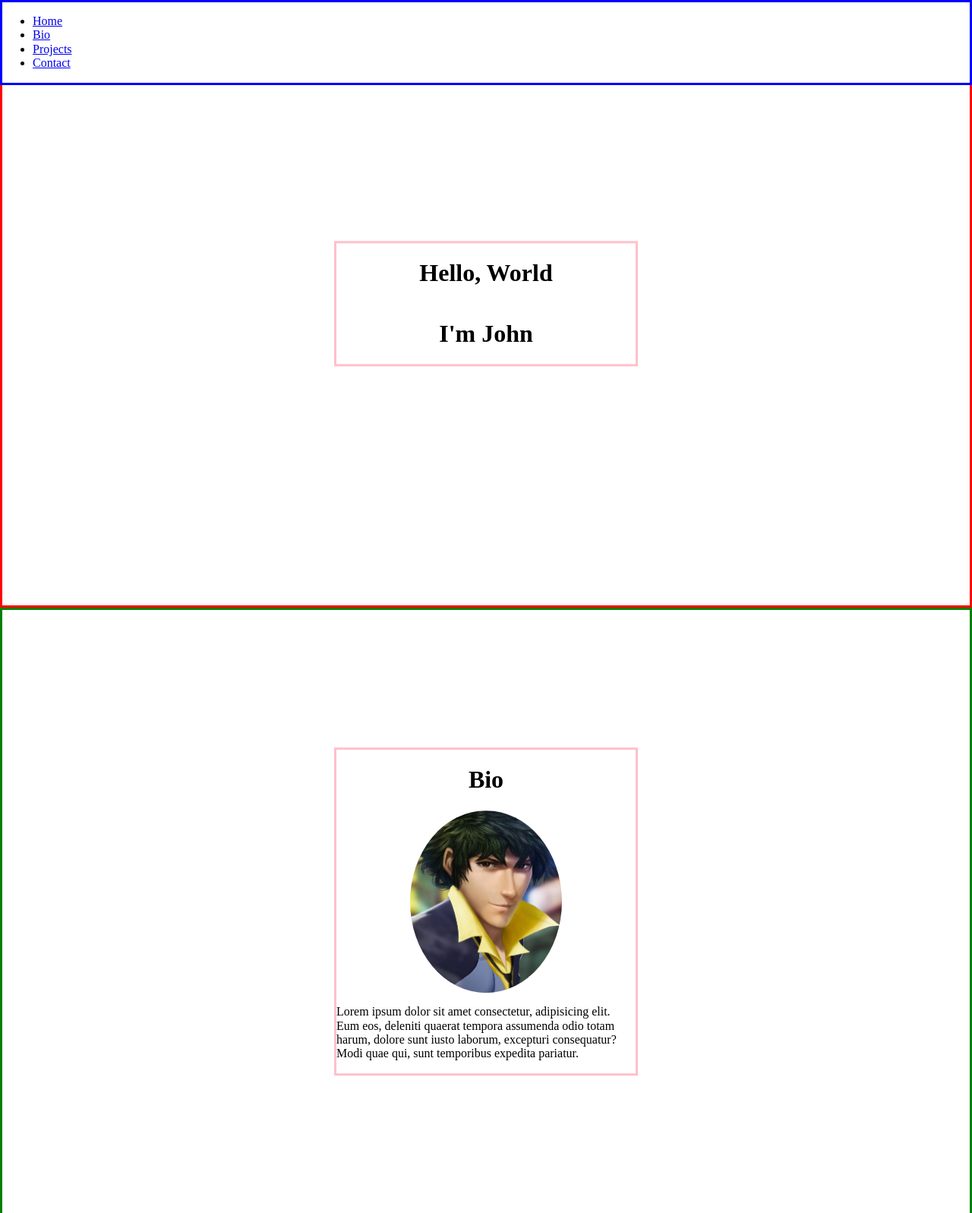
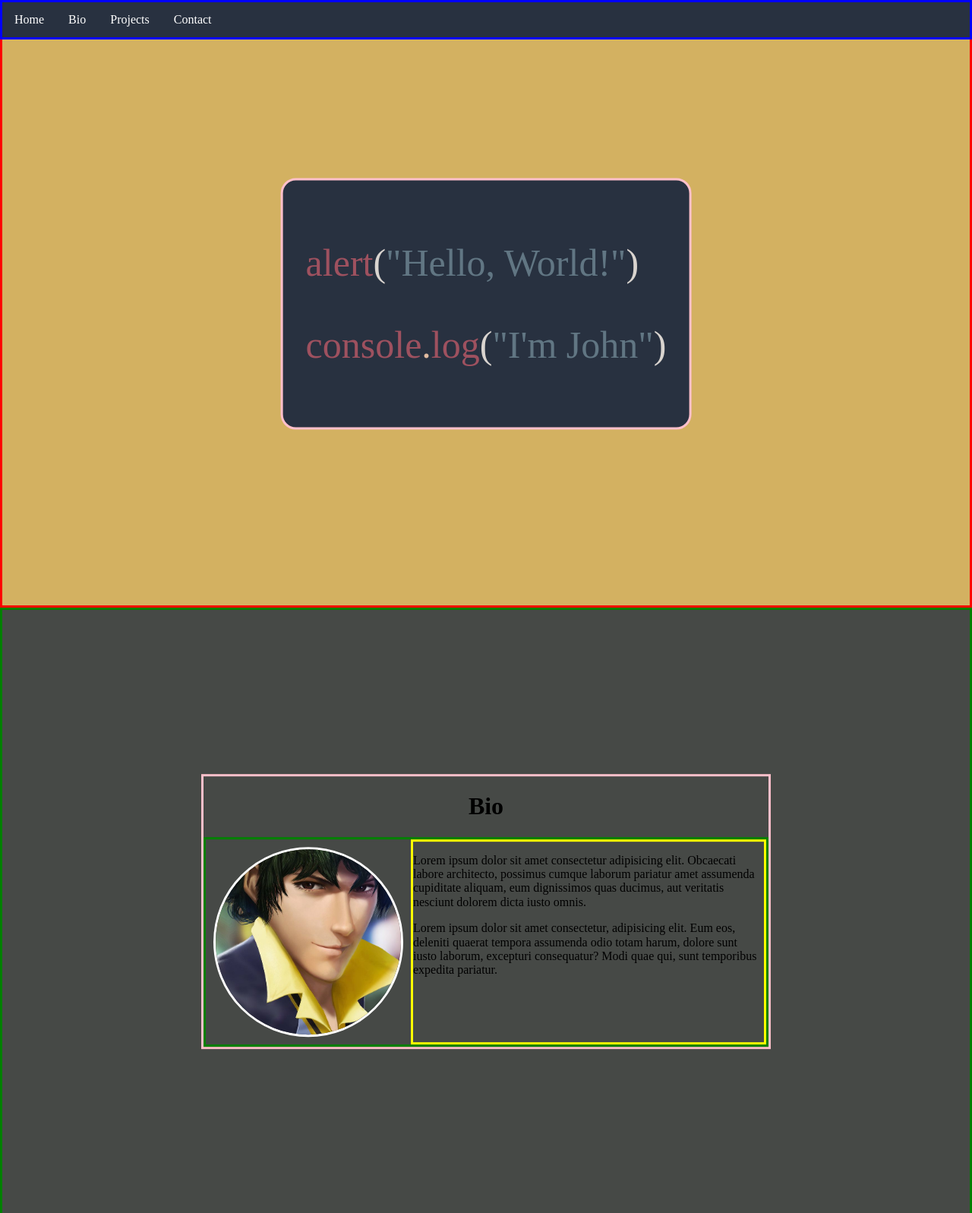
Before and after one commit to johnbdot/personal-portfolio, a plain HTML site: page index.html in a window 1280 px wide. Shown: the top 1597 px of the page at 76% size. Drawn offline with Linux system fonts and the light colour scheme.

Commit message:
style and index

```diff
--- a/css/style.css
+++ b/css/style.css
@@ -7,9 +7,37 @@ body {
     box-sizing: border-box;
 }
 
-h1 {
+i {
+    padding: 20px;
+    font-size: 50px;
+}
+
+/* start navbar */
+ul {
+    list-style-type: none;
+    margin: 0;
+    padding: 0;
+    overflow: hidden;
+    background-color: #283140;
+}
+
+li {
+    float: left;
+}
+
+li a {
+    display: block;
+    color: white;
     text-align: center;
+    padding: 14px 16px;
+    text-decoration: none;
 }
+
+li a:hover {
+    color: #000000;
+    background-color: #989CA6;
+}
+/* end navbar */
 
 /* start form */
 input[type=text], select, textarea {
@@ -47,6 +75,7 @@ input[type=submit]:hover {
 #welcome-section {
     height: 100vh;
     position: relative;
+    background-color: #D3B161;
     border: 3px solid red;
 }
 
@@ -54,18 +83,21 @@ input[type=submit]:hover {
     height: 100vh;
     width: 100%;
     position: relative;
+    background-color: #464946;
     border: 3px solid green;
 }
 
 #projects {
     height: 100vh;
     position: relative;
+    background-color: #B39B77;
     border: 3px solid purple;
 }
 
 #contact {
     height: 100vh;
     position: relative;
+    background-color: #E1DFD3;
     border: 3px solid yellow;
 }
 
@@ -74,24 +106,62 @@ input[type=submit]:hover {
     margin-right: auto;
 }
 
-.center-div {
-    display: flex;
-    flex-direction: column;
-    width: 400px;
+.container-welcome {
+    font-size: 50px;
+    width: auto;
     height: auto;
     position: absolute;
+    left: 50%;
+    top: 50%;
+    transform: translate(-50%, -50%);
+    padding: 30px;
+    background-color: #283140;
+    border: 3px solid pink;
+    border-radius: 20px;
+}
+
+.container-bio {
+    text-align: center;
+    position: absolute;
+    width: 750px;
     left: 50%;
     top: 50%;
     transform: translate(-50%, -50%);
     border: 3px solid pink;
 }
 
+.container-bio-flex {
+    display: flex;
+    flex-direction: row;
+    text-align: center;
+    border: 3px solid green;
+}
+
 .portrait {
-    width: 200px;
-    border-radius: 50%;
+    flex-shrink: 1;
+    border-radius: 100%;
+    height: 250px;
+    width: 250px;
+    overflow: hidden;
+    display: flex;
+    justify-content: center;
+    align-items: center;
+    margin: 10px;
+    border: 3px solid white;
+}
+
+.portrait-size {
+    width: 300px;
+}
+
+.bio-para {
+    flex: 1;
+    text-align: left;
+    border: 3px solid yellow;
 }
 
 .center-projects {
+    text-align: center;
     display: flex;
     flex-direction: column;
     width: 400px;
@@ -122,7 +192,9 @@ input[type=submit]:hover {
     border: 3px solid black;
 }
 
-.center-form {
+.center-contact {
+    width: 500px;
+    text-align: center;
     position: absolute;
     left: 50%;
     top: 50%;
@@ -133,3 +205,23 @@ input[type=submit]:hover {
 .form {
     border: 3px solid black;
 }
+
+.red {
+    color: #9E515F;
+}
+
+.yellow {
+    color: #E1BBA0;
+}
+
+.grey {
+    color: #D9D4CF;
+}
+
+.blue {
+    color: #617683;
+}
+
+.purple {
+    color: #4D1E3B;
+}
--- a/index.html
+++ b/index.html
@@ -7,6 +7,7 @@
     <link rel="stylesheet" href="css/normalize.css">
     <link rel="stylesheet" href="css/style.css">
     <title>FCC: Personal Portfolio</title>
+    <script src="https://kit.fontawesome.com/b7e8359457.js" crossorigin="anonymous"></script>
 </head>
 <body>
     <div id="container">
@@ -19,16 +20,21 @@
             </ul>
         </nav>
         <section id="welcome-section">
-            <div class="center-div">
-                <h1>Hello, World</h1>
-                <h1>I'm John</h1>
+            <div class="container-welcome">
+                <p><span class="red">alert</span><span class="grey">(</span><span class="blue">"Hello, World!"</span><span class="grey">)</span></p>
+                <p><span class="red">console</span><span class="yellow">.</span><span class="red">log</span><span class="grey">(</span><span class="blue">"I'm John"</span><span class="grey">)</span></p>
             </div>
         </section>
         <section id="bio">
-            <div class="center-div">
+            <div class="container-bio">
                 <h1>Bio</h1>
-                <img src="images/portrait.jpeg" alt="Portrait" class="portrait center">
-                <p>Lorem ipsum dolor sit amet consectetur, adipisicing elit. Eum eos, deleniti quaerat tempora assumenda odio totam harum, dolore sunt iusto laborum, excepturi consequatur? Modi quae qui, sunt temporibus expedita pariatur.</p>
+                <div class="container-bio-flex">
+                    <div class="portrait"><img src="images/portrait.jpeg" alt="Portrait" class="portrait-size"></div>
+                    <div class="bio-para">
+                        <p>Lorem ipsum dolor sit amet consectetur adipisicing elit. Obcaecati labore architecto, possimus cumque laborum pariatur amet assumenda cupiditate aliquam, eum dignissimos quas ducimus, aut veritatis nesciunt dolorem dicta iusto omnis.</p>
+                        <p>Lorem ipsum dolor sit amet consectetur, adipisicing elit. Eum eos, deleniti quaerat tempora assumenda odio totam harum, dolore sunt iusto laborum, excepturi consequatur? Modi quae qui, sunt temporibus expedita pariatur.</p>
+                    </div>
+                </div>
             </div>
         </section>
         <section id="projects">
@@ -43,7 +49,7 @@
             </div>
         </section>
         <section id="contact">
-            <div class="center-form">
+            <div class="center-contact">
                 <h1>Contact</h1>
                 <div class="form">
                     <form action="/action_page.php">
@@ -66,6 +72,9 @@
                         <input type="submit" value="Submit">
                     </form>
                 </div>
+                <div class="socials">
+                    <a href="https://github.com/johnbdot" target="_blank" id="profile-link"><i class="fab fa-github"></i></a>
+                </div>
             </div>
         </section>
     </div>
```
Also changed, not shown: test.js (added).
